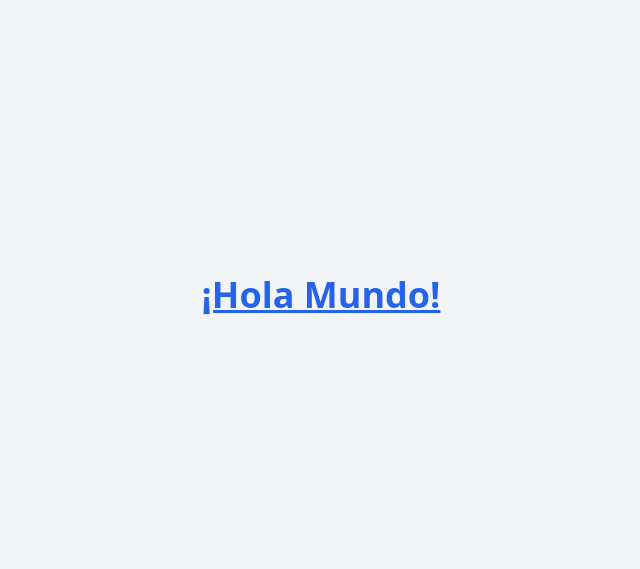
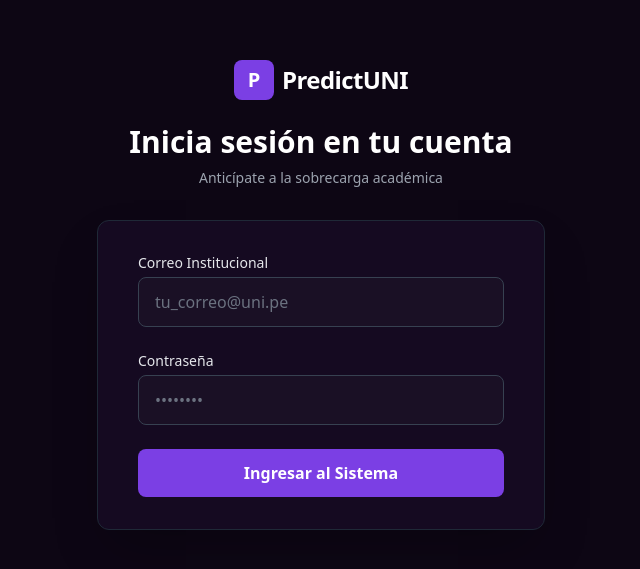
Before and after one commit to santiago2706/PredictUNI, a React app in the folder frontend/: page / in a window 1280 px wide. Shown: the part 105-674 px from the top of the page, without its empty margins (319-959 px from the left). Built offline with nearby package versions, Linux system fonts and the light colour scheme; the HTML template or start-up script is replaced by a standard one.

Commit message:
chore(routing): montar LoginPage temporalmente en App.jsx para previsualización

```diff
--- a/frontend/src/App.jsx
+++ b/frontend/src/App.jsx
@@ -1,13 +1,13 @@
+import React from 'react';
 import './App.css'
+import LoginPage from './pages/auth/LoginPage';
 
 function App() {
   return (
-    <div className="flex items-center justify-center min-h-screen bg-gray-100">
-      <h1 className="text-4xl font-bold text-blue-600 underline">
-        ¡Hola Mundo!
-      </h1>
-    </div>
-  )
+    // Temporalmente montamos LoginPage directo.
+    // Más adelante aquí irá React Router (ej. <Route path="/login" element={<LoginPage />} />)
+    <LoginPage />
+  );
 }
 
-export default App
+export default App;
```
